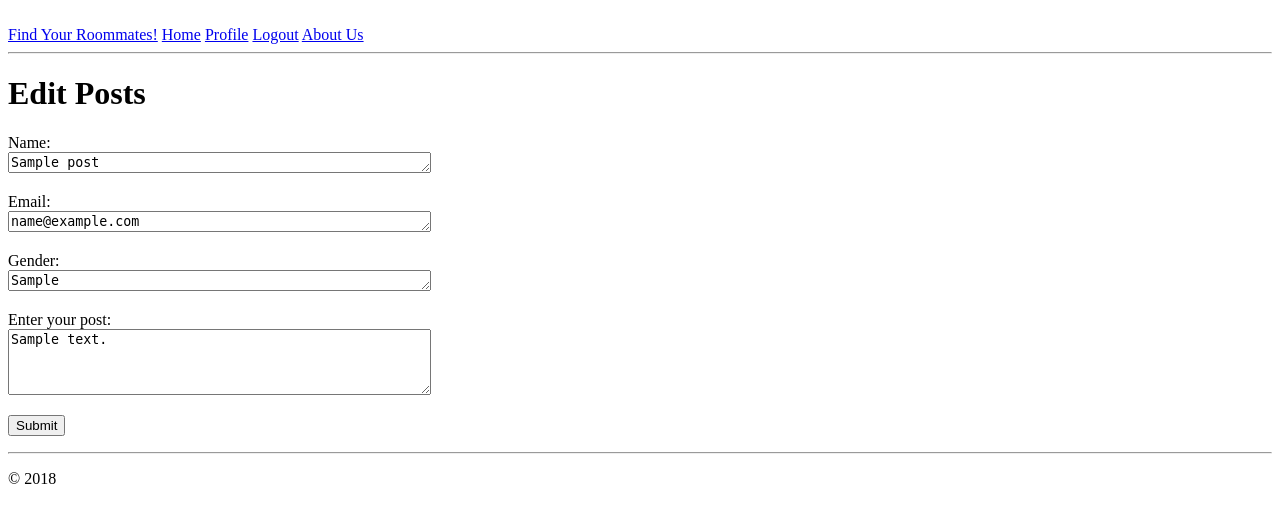
After one commit to ucsb-cs48-w19/5pm-findtheroommate, a Flask app: a page that uses HelloFlask/templates/edit_posts.html in a window 1280 px wide. The commit adds this page. Shown: the top 523 px of the page. Run offline with Flask 2, Linux system fonts and the light colour scheme; a user stored in the database is signed in; tables that the repository leaves empty hold one stand-in row (values such as "Sample post"); parts of the project's set-up code (start-up, migrations or seed data) failed here and were passed over.

Commit message:
"Edit and Post function" I'm Done!!!!!

```diff
--- a/HelloFlask/forms.py
+++ b/HelloFlask/forms.py
@@ -34,6 +34,18 @@ class EditProfileForm(FlaskForm): #About me page
             if user is not None:
                 raise ValidationError('Please use a different username.') #Error Message
 
+class EditPostForm(FlaskForm): #Post Page, 可能有error anyway
+    name = TextAreaField('Name: ', validators=[
+        DataRequired(), Length(min=1, max=40)])
+    email = TextAreaField('Email: ', validators=[
+        DataRequired(), Length(min=1, max=40)])
+    gender = TextAreaField('Gender: ', validators=[
+        DataRequired(), Length(min=1, max=40)])
+    body = TextAreaField('Enter your post: ', validators=[
+        DataRequired(), Length(min=1, max=240)])
+    submit = SubmitField('Submit')
+
+
 
 class PostForm(FlaskForm):
     name = TextAreaField('Name: ', validators=[
--- /dev/null
+++ b/HelloFlask/templates/edit_posts.html
@@ -0,0 +1,39 @@
+<!DOCTYPE html>
+
+{% extends "layout.html" %}
+
+{% block content %}
+<h1>Edit Posts</h1>
+<form action="" method="post">
+    {{ form.hidden_tag() }}
+    <p>
+        {{ form.name.label }}<br>
+        {{ form.name(cols=50, rows=1) }}<br> <!--Size-->
+        {% for error in form.name.errors %}
+        <span style="color: blueviolet;">[{{ error }}]</span>
+        {% endfor %}
+    </p>
+    <p>
+        {{ form.email.label }}<br>
+        {{ form.email(cols=50, rows=1) }}<br> <!--Size-->
+        {% for error in form.email.errors %}
+        <span style="color: red;">[{{ error }}]</span>
+        {% endfor %}
+    </p>
+    <p>
+        {{ form.gender.label }}<br>
+        {{ form.gender(cols=50, rows=1) }}<br> <!--Size-->
+        {% for error in form.gender.errors %}
+        <span style="color: red;">[{{ error }}]</span>
+        {% endfor %}
+    </p>
+    <p>
+        {{ form.body.label }}<br>
+        {{ form.body(cols=50, rows=4) }}<br> <!--Size-->
+        {% for error in form.body.errors %}
+        <span style="color: red;">[{{ error }}]</span>
+        {% endfor %}
+    </p>
+    <p>{{ form.submit() }}</p> <!--Submit button-->
+</form>
+{% endblock %}
--- a/HelloFlask/views.py
+++ b/HelloFlask/views.py
@@ -1,7 +1,7 @@
 from flask import Flask, render_template, request, url_for, flash, redirect
 from HelloFlask import app, db
 from datetime import datetime
-from HelloFlask.forms import LoginForm, RegistrationForm, EditProfileForm, PostForm, ResetPasswordRequestForm, ResetPasswordForm #Profile form, 每个在form创建的form都需要import
+from HelloFlask.forms import LoginForm, RegistrationForm, EditProfileForm, PostForm, ResetPasswordRequestForm, ResetPasswordForm, EditPostForm #Profile form, 每个在form创建的form都需要import
 from flask_login import current_user, login_user, logout_user, login_required #for logout #for protection of login
 from HelloFlask.models import User, Post
 from werkzeug.urls import url_parse #for next redirect
@@ -90,11 +90,42 @@ def register():
 @login_required
 def user(username):
     user = User.query.filter_by(username=username).first_or_404()
-    posts = [
-        {'author': user, 'body': 'Test post #1'},
-        {'author': user, 'body': 'Test post #2'}
-    ]
+    posts = Post.query.filter_by(user_id=user.id)
     return render_template('user.html', user=user, posts=posts)
+
+@app.route('/edit_posts/<username>/<id>', methods=['GET', 'POST'])
+@login_required
+def edit_posts(username,id):
+    if(current_user.username != username):
+        return redirect(url_for('home'))
+    user = User.query.filter_by(username=username).first_or_404()
+    posts = Post.query.filter_by(id=id).first_or_404() #要括号！！！！！
+    form = EditPostForm()
+    if form.validate_on_submit():
+        posts.name = form.name.data
+        posts.email = form.email.data
+        posts.gender = form.gender.data
+        posts.body = form.body.data
+        db.session.commit()
+        flash('Your changes have been saved.')
+        return redirect(url_for('user', username=current_user.username))
+    elif request.method == 'GET': #Get 表示用户第一次使用，所以给空白form， 如果==Post 代表input出错（貌似/(ㄒoㄒ)/~~）
+        form.name.data = posts.name
+        form.email.data = posts.email
+        form.gender.data = posts.gender
+        form.body.data = posts.body
+    return render_template('edit_posts.html', user=user, posts=posts, form=form)
+
+@app.route('/delete_post/<username>/<id>', methods=['GET', 'POST'])
+@login_required
+def delete_post(username,id):
+    if(current_user.username != username):
+        return redirect(url_for('home'))
+    target = Post.query.filter_by(id=id).first_or_404()
+    db.session.delete(target)
+    db.session.commit()
+    return redirect(url_for('user', username=current_user.username))
+
 
 
 @app.route('/edit_profile', methods=['GET', 'POST']) #Editing profile page
```
Also changed, not shown: HelloFlask/templates/_post.html (+9 -1 lines), requirements.txt (+7 -0 lines).
